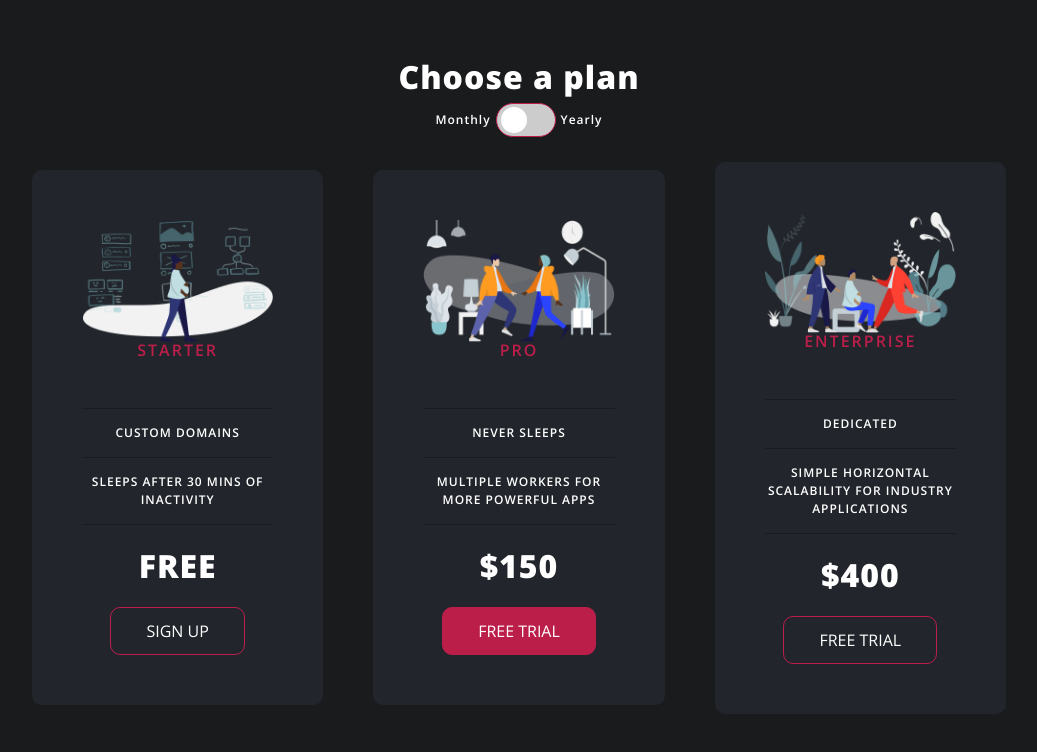
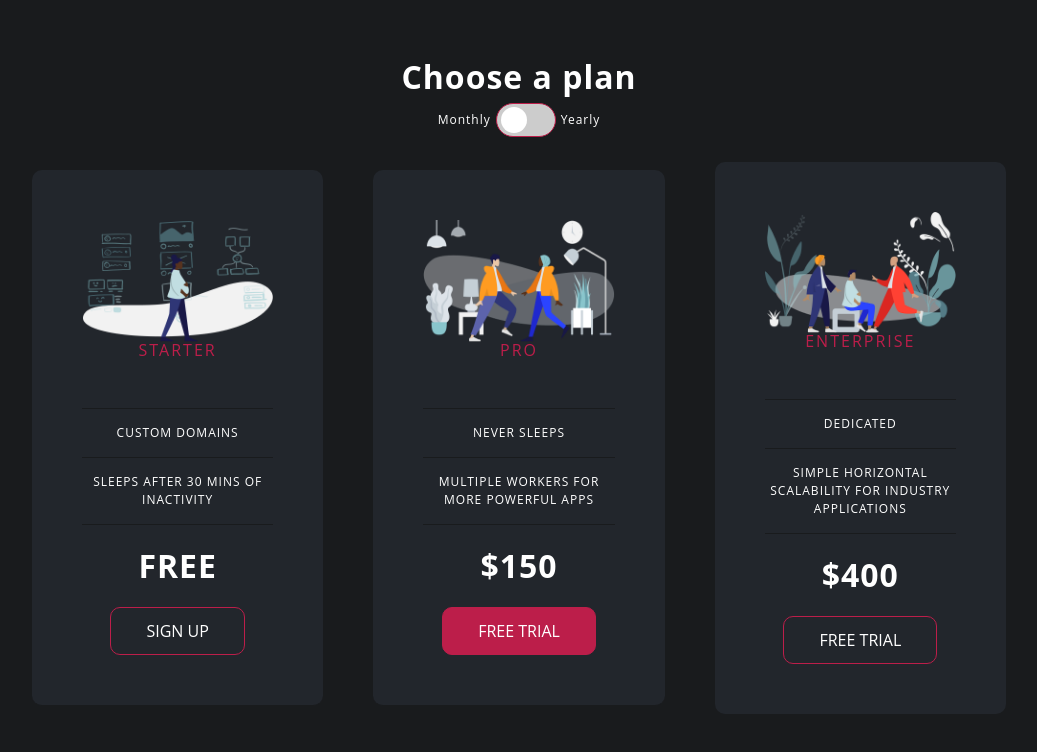
Before and after one commit to AaryakPrasad/Pricing-table-project, a plain HTML site: page index.html in a window 1280 px wide. Shown: the whole page, without its empty margins (121-1158 px from the left). Drawn offline with nearby package versions, Linux system fonts and the light colour scheme.

Commit message:
Font update for consistency

```diff
--- a/app.css
+++ b/app.css
@@ -43,7 +43,7 @@ body{
 
 .pricing-header{
     color: #bc1e4a;
-    font-weight: 600;
+    font-weight: 400;
     letter-spacing: 2px;
 }
 
@@ -53,7 +53,7 @@ body{
 }
 
 .pricing-features-item{
-    font-weight: 600;
+    font-weight: 400;
     letter-spacing: 1px;
     font-size: 12px;
     line-height: 1.5;
@@ -68,7 +68,7 @@ body{
     color: white;
     display: block;
     font-size: 32px;
-    font-weight: 800;
+    font-weight: 700;
     letter-spacing: 1px;
 }
 
@@ -113,7 +113,7 @@ body{
 }
 .header{
     font-size: 32px;
-    font-weight: 800;
+    font-weight: 700;
     letter-spacing: 1px;
     padding-bottom: 10px;
     color: white;
@@ -172,7 +172,7 @@ input:checked + .slider:before {
 }
 
 .tag{
-    font-weight: 600;
+    font-weight: 400;
     letter-spacing: 1px;
     font-size: 12px;
     line-height: 1.5;
--- a/index.html
+++ b/index.html
@@ -7,7 +7,7 @@
     <title>Price Tiers</title>
     <link rel="preconnect" href="https://fonts.googleapis.com">
     <link rel="preconnect" href="https://fonts.gstatic.com" crossorigin>
-    <link href="https://fonts.googleapis.com/css2?family=Open+Sans:wght@400;600;800&display=swap" rel="stylesheet">
+    <link href="https://fonts.googleapis.com/css?family=Nunito:200,300,400,700" rel="stylesheet">
     <link rel="stylesheet" href="reset.css">
     <link rel="stylesheet" href="app.css">
 </head>
```
